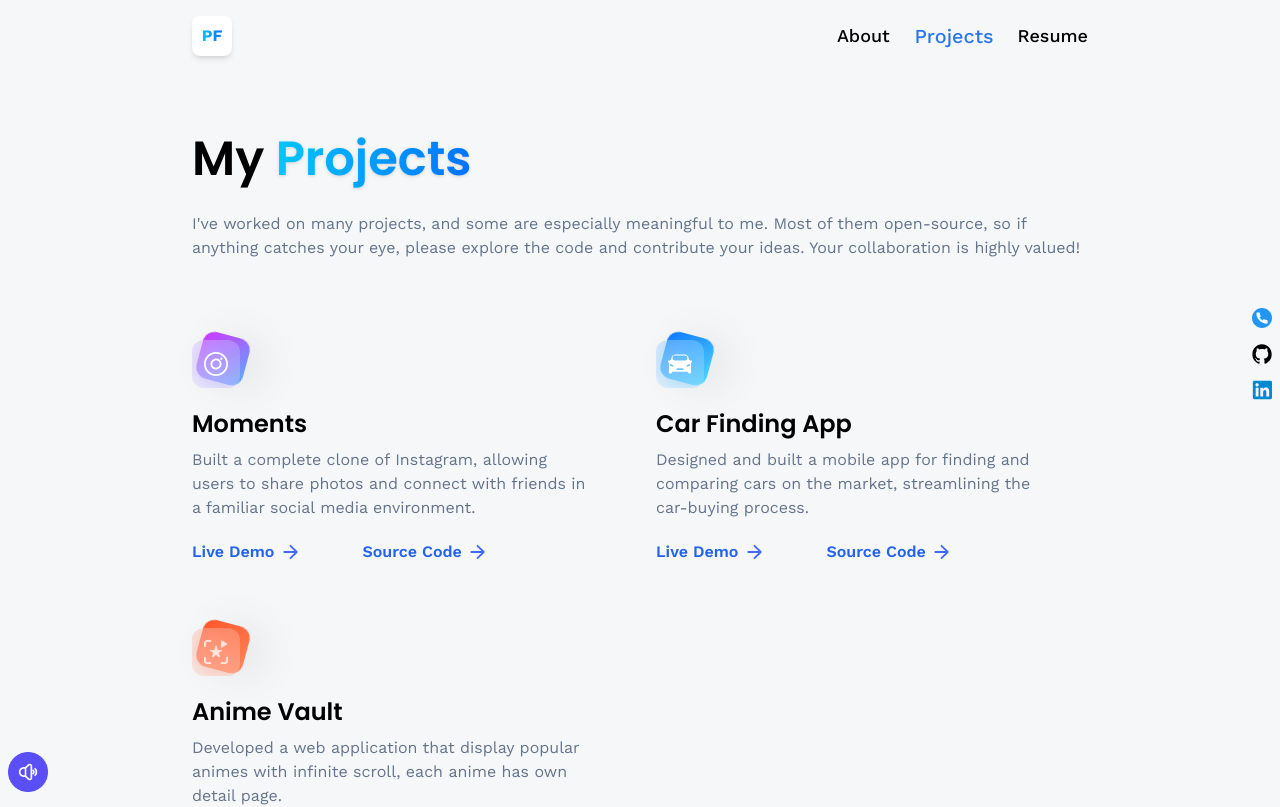
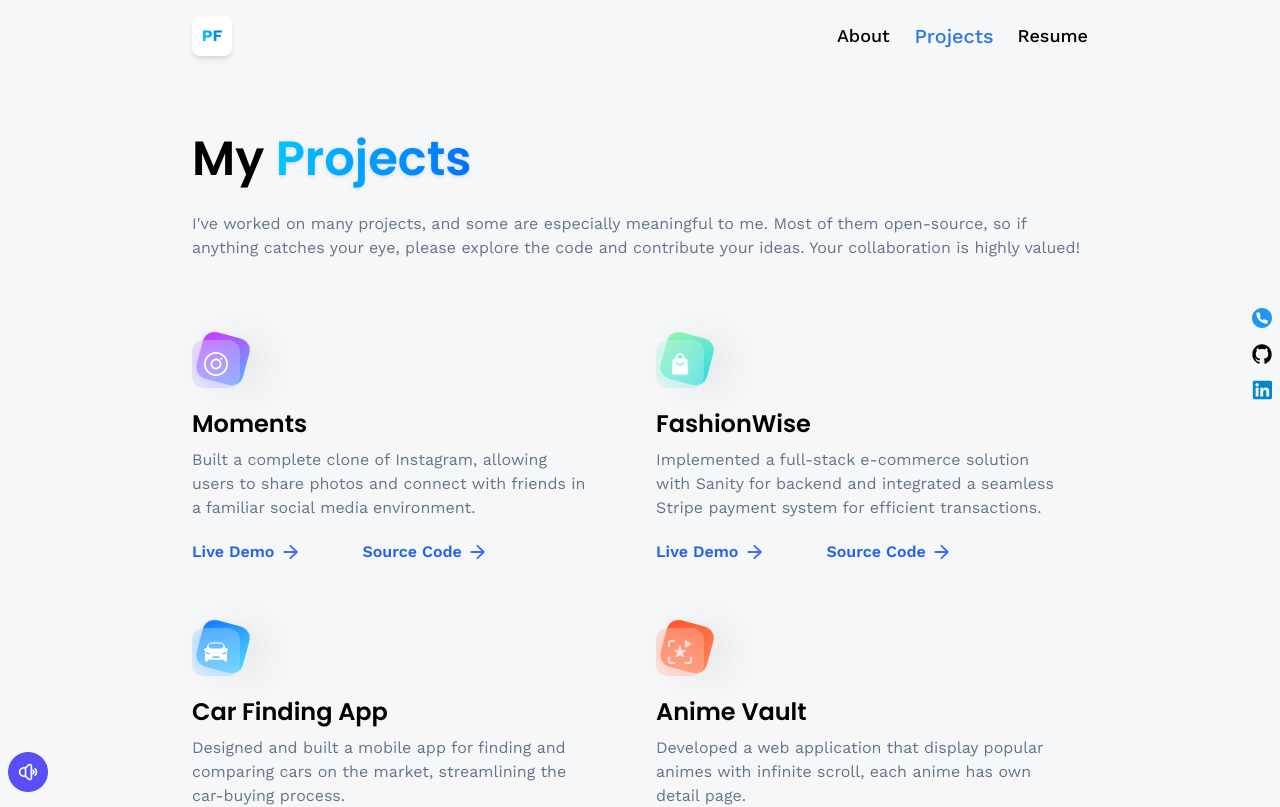
Before and after one commit to feihuan1/feihuan_portfolio, a React (Vite) app: page /projects in a window 1280 px wide. Shown: the top 807 px of the page. Built offline with nearby package versions, Linux system fonts and the light colour scheme.

Commit message:
add project

```diff
--- a/src/assets/icons/index.js
+++ b/src/assets/icons/index.js
@@ -23,6 +23,7 @@ import contact from './contact.svg'
 import soundon from './soundon.png'
 import soundoff from './soundoff.png'
 import anime from './anime.png'
+import fashionwise from './fashionwise.png'
 
 export {
     anime,
@@ -49,5 +50,6 @@ export {
     arrow,
     contact,
     soundon,
-    soundoff
+    soundoff,
+    fashionwise
 }
--- a/src/constants/index.js
+++ b/src/constants/index.js
@@ -18,7 +18,8 @@ import {
     moments,
     tailwindcss,
     typescript,
-    anime
+    anime,
+    fashionwise
 } from "../assets/icons";
 
 export const skills = [
@@ -179,6 +180,14 @@ export const projects = [
         code:'https://github.com/feihuan1/react-social-media/tree/main'
     },
     {
+        iconUrl: fashionwise,
+        theme: 'btn-back-green',
+        name: 'FashionWise',
+        description: 'Implemented a full-stack e-commerce solution with Sanity for backend and integrated a seamless Stripe payment system for efficient transactions.',
+        link: 'https://ecomsite-fkdhsuti2-pengfeihuans-projects.vercel.app/',
+        code:'https://github.com/feihuan1/ecomsite'
+    },
+    {
         iconUrl: car,
         theme: 'btn-back-blue',
         name: 'Car Finding App',
```
Also changed, not shown: src/assets/icons/fashionwise.png (added).
